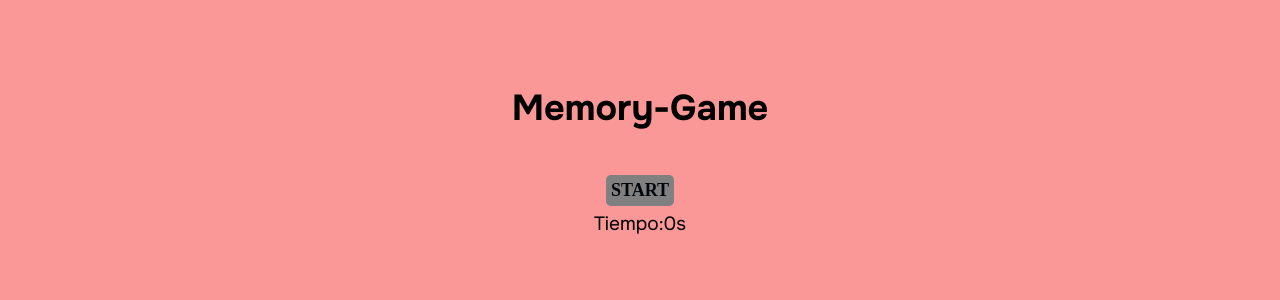
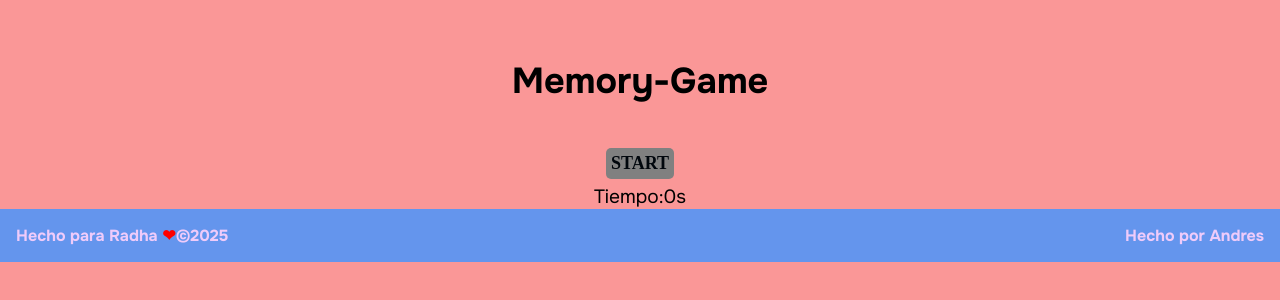
Before and after one commit to Dreez-Web/Memory-Game, a plain HTML site: page index.html in a window 1280 px wide. Shown: the part 252-552 px from the top of the page. Drawn offline with Linux system fonts and the light colour scheme; a web font is replaced by a local one.

Commit message:
Create Readme file and footer

```diff
--- a/index.html
+++ b/index.html
@@ -1,11 +1,13 @@
 <!DOCTYPE html>
 <html lang="es">
+
 <head>
   <meta charset="UTF-8" />
   <meta name="viewport" content="width=device-width, initial-scale=1.0" />
   <title>Memory-game</title>
   <link rel="stylesheet" href="style.css" />
 </head>
+
 <body>
   <div class="container">
     <h1>Memory-Game</h1>
@@ -16,6 +18,17 @@
     </div>
   </div>
 
+
   <script src="script.js"></script>
 </body>
+<footer>
+  <div class="footer">
+    <div class="Hecho">
+      <h3>Hecho para Radha <span>❤</span></h3>
+      <h3>©2025</h3>
+    </div>
+    <h3>Hecho por Andres</h3>
+  </div>
+</footer>
+
 </html>
--- a/style.css
+++ b/style.css
@@ -70,3 +70,28 @@ body {
   background-color: grey;
   font-size: large;
 }
+
+footer {
+  background-color: cornflowerblue;
+  width: 100%;
+}
+
+.footer {
+  display: flex;
+  justify-content: space-between;
+  align-items: center;
+  padding: 0 1rem;
+  color: rgb(239, 203, 250);
+}
+
+.Hecho {
+  display: flex;
+}
+
+h3 {
+  font-size: 1rem;
+}
+
+span {
+  color: red;
+}
```
Also changed, not shown: Images/Memory-SS.jpg (added), 1 other file. Lines whose indentation alone changed are shown as unchanged.
